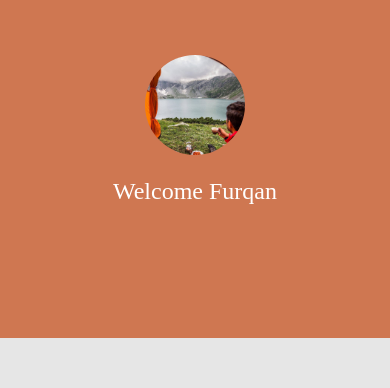
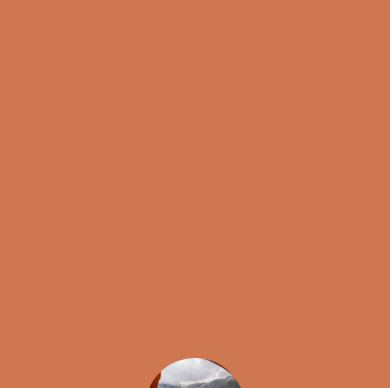
Before and after one commit to Zakarya525/toDoApp, a React Native app: screen / in a window 390 px wide. Shown: the top 388 px of the page. Built offline with nearby package versions, Linux system fonts and the light colour scheme.

Commit message:
remove hardcoded spacings and sizings

```diff
--- a/src/screens/Dashboard.js
+++ b/src/screens/Dashboard.js
@@ -1,11 +1,14 @@
 import { StyleSheet, View } from "react-native";
 import Header from "../components/Header";
 import { colors } from "../utils/colors";
+import Body from "../components/Body";
+import { spacing } from "../utils/sizes";
 
 const Dashboard = () => {
   return (
     <View style={styles.dashboard}>
       <Header />
+      <Body />
     </View>
   );
 };
@@ -14,13 +17,13 @@ export default Dashboard;
 
 const styles = StyleSheet.create({
   dashboard: {
-    flex: 0.4,
+    flex: 1,
     backgroundColor: colors.lightOrange,
   },
   text: {
     color: "white",
-    fontSize: 42,
-    lineHeight: 84,
+    fontSize: spacing.xxl + 2,
+    lineHeight: spacing.xxxl + 4,
     fontWeight: "bold",
     textAlign: "center",
   },
```
